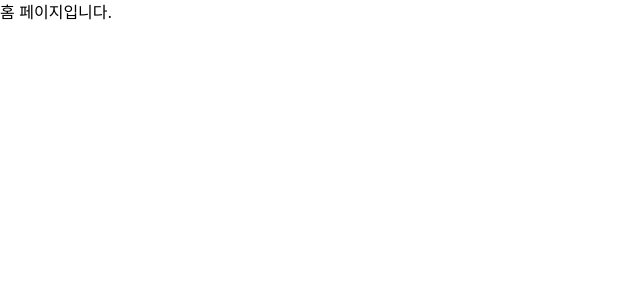
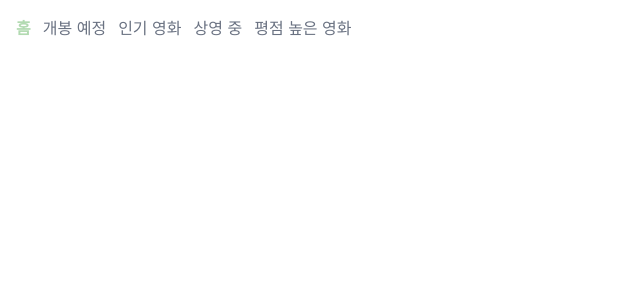
Before and after one commit to DSWU-UMC/UMC-10th-Lichi, a React (Vite) app in the folder week3/: page / in a window 1280 px wide. Shown: the top 300 px of the page, without its empty margins (0-640 px from the left). Built offline with nearby package versions, Linux system fonts and the light colour scheme.

Commit message:
feat: navbar 생성 및 링크 연결

```diff
--- a/week3/src/App.tsx
+++ b/week3/src/App.tsx
@@ -1,15 +1,20 @@
 import "./App.css";
 import MoviePage from "./pages/MoviePage";
+import HomePage from "./pages/HomePage";
+import NotFoundPage from "./pages/NotFoundPage";
 import { createBrowserRouter, RouterProvider } from "react-router-dom";
 
 const router = createBrowserRouter([
   {
     path: "/",
-    element: <h1>홈 페이지입니다.</h1>,
-  },
-  {
-    path: "/movies",
-    element: <MoviePage />,
+    element: <HomePage />,
+    errorElement: <NotFoundPage />,
+    children: [
+      {
+        path: "movies/:category",
+        element: <MoviePage />,
+      },
+    ],
   },
 ]);
 
--- /dev/null
+++ b/week3/src/components/Navbar.tsx
@@ -0,0 +1,30 @@
+import React from "react";
+import { NavLink } from "react-router-dom";
+
+const LINKS = [
+  { to: "/", label: "홈" },
+  { to: "/movies/upcoming", label: "개봉 예정" },
+  { to: "/movies/popular", label: "인기 영화" },
+  { to: "/movies/now_playing", label: "상영 중" },
+  { to: "/movies/top_rated", label: "평점 높은 영화" },
+];
+
+const Navbar = () => {
+  return (
+    <div className="flex gap-3 p-4">
+      {LINKS.map(({ to, label }) => (
+        <NavLink
+          key={to}
+          to={to}
+          className={({ isActive }): string =>
+            isActive ? "text-[#b2dab1] font-bold" : "text-gray-500"
+          }
+        >
+          {label}
+        </NavLink>
+      ))}
+    </div>
+  );
+};
+
+export default Navbar;
--- /dev/null
+++ b/week3/src/pages/HomePage.tsx
@@ -0,0 +1,14 @@
+import React from "react";
+import { Outlet } from "react-router-dom";
+import Navbar from "../components/Navbar";
+
+const HomePage = () => {
+  return (
+    <>
+      <Navbar />
+      <Outlet />
+    </>
+  );
+};
+
+export default HomePage;
--- a/week3/src/pages/MoviePage.tsx
+++ b/week3/src/pages/MoviePage.tsx
@@ -3,6 +3,7 @@ import axios from "axios";
 import { type MovieResponse, type Movie } from "../types/Movie";
 import MovieCard from "../components/MovieCard";
 import { LoadingSpinner } from "../components/LoadingSpinner";
+import { useParams } from "react-router-dom";
 
 const MoviePage = (): Element => {
   const [movies, setMovies] = useState<Movie[]>([]);
@@ -12,6 +13,8 @@ const MoviePage = (): Element => {
   const [isError, setISError] = useState(false);
   // 3. 페이지
   const [page, setPage] = useState(1);
+  // 4. 동적으로 카테고리 처리하기
+  const { category } = useParams<{ category: string }>();
 
   useEffect((): void => {
     const fetchMovies = async (): Promise<void> => {
@@ -20,7 +23,7 @@ const MoviePage = (): Element => {
 
       try {
         const { data } = await axios.get<MovieResponse>(
-          `https://api.themoviedb.org/3/movie/popular?language=en-US&page=${page}`,
+          `https://api.themoviedb.org/3/movie/${category}?language=en-US&page=${page}`,
           {
             headers: {
               Authorization: `Bearer ${import.meta.env.VITE_TMDB_KEY}`,
@@ -38,7 +41,7 @@ const MoviePage = (): Element => {
     };
 
     fetchMovies();
-  }, [page]);
+  }, [page, category]);
 
   if (isError) {
     return (
--- /dev/null
+++ b/week3/src/pages/NotFoundPage.tsx
@@ -0,0 +1,7 @@
+import React from "react";
+
+const NotFoundPage = () => {
+  return <div>페이지를 찾을 수 없습니다.</div>;
+};
+
+export default NotFoundPage;
```
